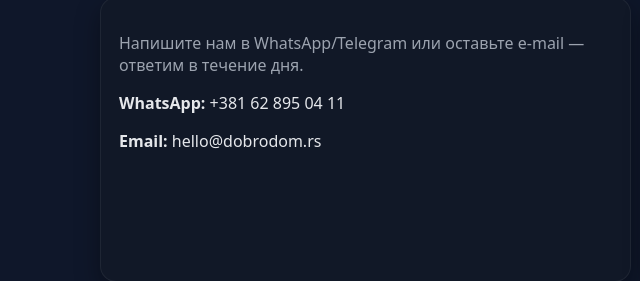
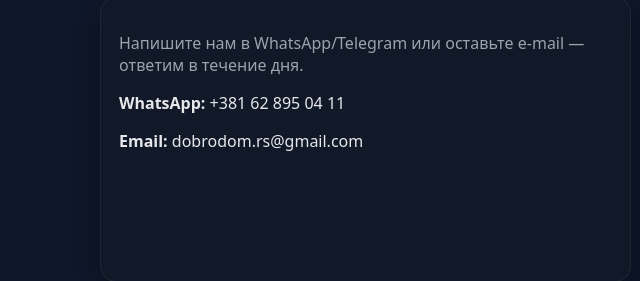
Before and after one commit to 4me-user/dobrodom, a plain HTML site: page index.html in a window 1280 px wide. Shown: the part 2042-2323 px from the top of the page, 0-640 px from the left. Drawn offline with Linux system fonts and the light colour scheme.

Commit message:
index.html

```diff
--- a/index.html
+++ b/index.html
@@ -168,7 +168,7 @@
       <div class="card">
         <p class="muted" data-i18n="contact.text">Напишите нам в WhatsApp/Telegram или оставьте e-mail — ответим в течение дня.</p>
         <p><strong>WhatsApp:</strong> <a href="https://wa.me/381628950411">+381 62 895 04 11</a></p>
-        <p><strong>Email:</strong> <a href="mailto:dobrodom.rs@gmail.com">hello@dobrodom.rs</a></p>
+        <p><strong>Email:</strong> <a href="mailto:dobrodom.rs@gmail.com">dobrodom.rs@gmail.com</a></p>
       </div>
       <div class="card">
         <form onsubmit="event.preventDefault(); alert(currentDict.form_ok);">
```
